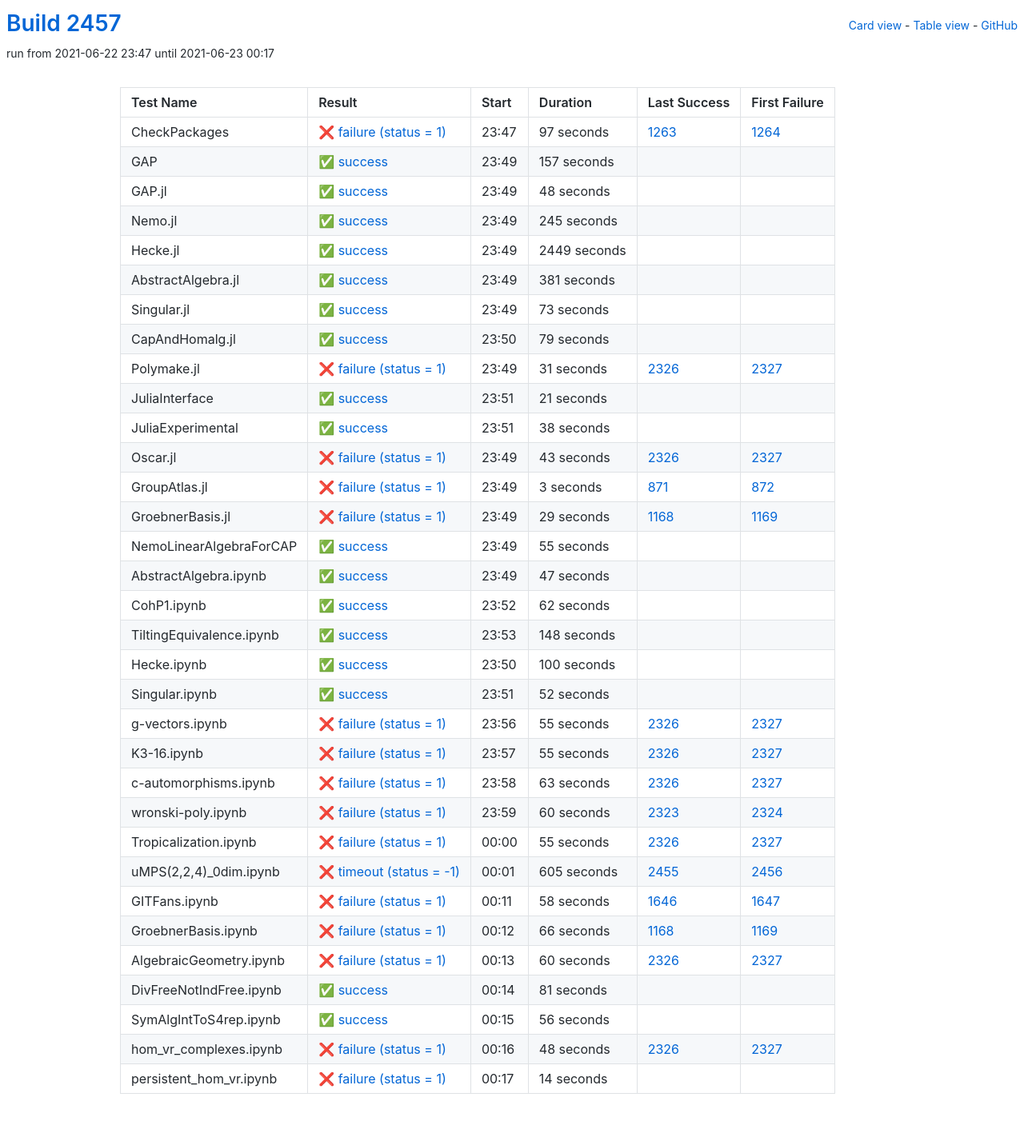
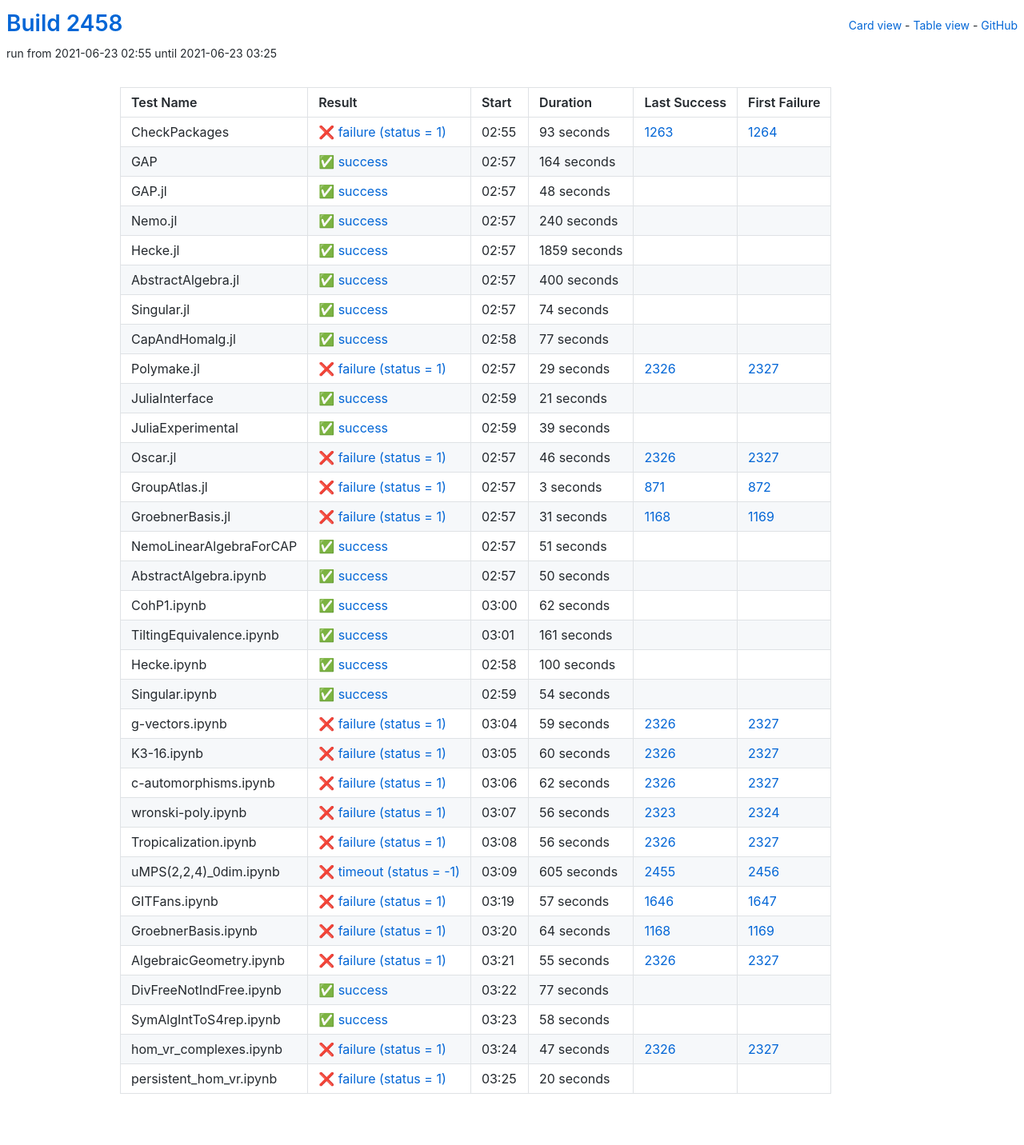
Before and after one commit to oscar-system/oscar-ci-status-stable, a Jekyll site: the page built from table.html, in a window 1280 px wide. Shown: the whole page at 80% size. Built offline with Jekyll 4.4.1, drawn with Linux system fonts in a browser that asks for light colours.

Commit message:
Build #2458

```diff
--- a/_data/ci.yml
+++ b/_data/ci.yml
@@ -1,6 +1,6 @@
 ---
-build: 2457
-build_url: https://oscarci.mathematik.uni-kl.de/job/oscar-stable/2457/
+build: 2458
+build_url: https://oscarci.mathematik.uni-kl.de/job/oscar-stable/2458/
 job: oscar-stable
 organization: oscar-system
 repo: oscar-ci-status-stable
@@ -8,32 +8,32 @@ repourl: https://github.com/oscar-system/oscar-ci-status-stable
 tests:
 - name: CheckPackages
   id: checkpackages
-  log: https://oscarci.mathematik.uni-kl.de/job/oscar-stable/2457/artifact/logs/build-2457/CheckPackages.log
-  start: 2021-06-22 23:47
+  log: https://oscarci.mathematik.uni-kl.de/job/oscar-stable/2458/artifact/logs/build-2458/CheckPackages.log
+  start: 2021-06-23 02:55
   success: false
   exitcode: 1
   status: failure
-  duration: 97
+  duration: 93
   last_success: 1263
   last_success_url: https://oscarci.mathematik.uni-kl.de/job/oscar-stable/1263/
   first_failure: 1264
   first_failure_url: https://oscarci.mathematik.uni-kl.de/job/oscar-stable/1264/
 - name: GAP
   id: gap
-  log: https://oscarci.mathematik.uni-kl.de/job/oscar-stable/2457/artifact/logs/build-2457/GAP.log
-  start: 2021-06-22 23:49
+  log: https://oscarci.mathematik.uni-kl.de/job/oscar-stable/2458/artifact/logs/build-2458/GAP.log
+  start: 2021-06-23 02:57
   success: true
   exitcode: 0
   status: success
-  duration: 157
+  duration: 164
   last_success: false
   last_success_url:
   first_failure: false
   first_failure_url:
 - name: GAP.jl
   id: gap-jl
-  log: https://oscarci.mathematik.uni-kl.de/job/oscar-stable/2457/artifact/logs/build-2457/GAP.jl.log
-  start: 2021-06-22 23:49
+  log: https://oscarci.mathematik.uni-kl.de/job/oscar-stable/2458/artifact/logs/build-2458/GAP.jl.log
+  start: 2021-06-23 02:57
   success: true
   exitcode: 0
   status: success
@@ -44,80 +44,80 @@ tests:
   first_failure_url:
 - name: Nemo.jl
   id: nemo-jl
-  log: https://oscarci.mathematik.uni-kl.de/job/oscar-stable/2457/artifact/logs/build-2457/Nemo.jl.log
-  start: 2021-06-22 23:49
+  log: https://oscarci.mathematik.uni-kl.de/job/oscar-stable/2458/artifact/logs/build-2458/Nemo.jl.log
+  start: 2021-06-23 02:57
   success: true
   exitcode: 0
   status: success
-  duration: 245
+  duration: 240
   last_success: false
   last_success_url:
   first_failure: false
   first_failure_url:
 - name: Hecke.jl
   id: hecke-jl
-  log: https://oscarci.mathematik.uni-kl.de/job/oscar-stable/2457/artifact/logs/build-2457/Hecke.jl.log
-  start: 2021-06-22 23:49
+  log: https://oscarci.mathematik.uni-kl.de/job/oscar-stable/2458/artifact/logs/build-2458/Hecke.jl.log
+  start: 2021-06-23 02:57
   success: true
   exitcode: 0
   status: success
-  duration: 2449
+  duration: 1859
   last_success: false
   last_success_url:
   first_failure: false
   first_failure_url:
 - name: AbstractAlgebra.jl
   id: abstractalgebra-jl
-  log: https://oscarci.mathematik.uni-kl.de/job/oscar-stable/2457/artifact/logs/build-2457/AbstractAlgebra.jl.log
-  start: 2021-06-22 23:49
+  log: https://oscarci.mathematik.uni-kl.de/job/oscar-stable/2458/artifact/logs/build-2458/AbstractAlgebra.jl.log
+  start: 2021-06-23 02:57
   success: true
   exitcode: 0
   status: success
-  duration: 381
+  duration: 400
   last_success: false
   last_success_url:
   first_failure: false
   first_failure_url:
 - name: Singular.jl
   id: singular-jl
-  log: https://oscarci.mathematik.uni-kl.de/job/oscar-stable/2457/artifact/logs/build-2457/Singular.jl.log
-  start: 2021-06-22 23:49
+  log: https://oscarci.mathematik.uni-kl.de/job/oscar-stable/2458/artifact/logs/build-2458/Singular.jl.log
+  start: 2021-06-23 02:57
   success: true
   exitcode: 0
   status: success
-  duration: 73
+  duration: 74
   last_success: false
   last_success_url:
   first_failure: false
   first_failure_url:
 - name: CapAndHomalg.jl
   id: capandhomalg-jl
-  log: https://oscarci.mathematik.uni-kl.de/job/oscar-stable/2457/artifact/logs/build-2457/CapAndHomalg.jl.log
-  start: 2021-06-22 23:50
+  log: https://oscarci.mathematik.uni-kl.de/job/oscar-stable/2458/artifact/logs/build-2458/CapAndHomalg.jl.log
+  start: 2021-06-23 02:58
   success: true
   exitcode: 0
   status: success
-  duration: 79
+  duration: 77
   last_success: false
   last_success_url:
   first_failure: false
   first_failure_url:
 - name: Polymake.jl
   id: polymake-jl
-  log: https://oscarci.mathematik.uni-kl.de/job/oscar-stable/2457/artifact/logs/build-2457/Polymake.jl.log
-  start: 2021-06-22 23:49
+  log: https://oscarci.mathematik.uni-kl.de/job/oscar-stable/2458/artifact/logs/build-2458/Polymake.jl.log
+  start: 2021-06-23 02:57
   success: false
   exitcode: 1
   status: failure
-  duration: 31
+  duration: 29
   last_success: 2326
   last_success_url: https://oscarci.mathematik.uni-kl.de/job/oscar-stable/2326/
   first_failure: 2327
   first_failure_url: https://oscarci.mathematik.uni-kl.de/job/oscar-stable/2327/
 - name: JuliaInterface
   id: juliainterface
-  log: https://oscarci.mathematik.uni-kl.de/job/oscar-stable/2457/artifact/logs/build-2457/JuliaInterface.log
-  start: 2021-06-22 23:51
+  log: https://oscarci.mathematik.uni-kl.de/job/oscar-stable/2458/artifact/logs/build-2458/JuliaInterface.log
+  start: 2021-06-23 02:59
   success: true
   exitcode: 0
   status: success
@@ -128,32 +128,32 @@ tests:
   first_failure_url:
 - name: JuliaExperimental
   id: juliaexperimental
-  log: https://oscarci.mathematik.uni-kl.de/job/oscar-stable/2457/artifact/logs/build-2457/JuliaExperimental.log
-  start: 2021-06-22 23:51
+  log: https://oscarci.mathematik.uni-kl.de/job/oscar-stable/2458/artifact/logs/build-2458/JuliaExperimental.log
+  start: 2021-06-23 02:59
   success: true
   exitcode: 0
   status: success
-  duration: 38
+  duration: 39
   last_success: false
   last_success_url:
   first_failure: false
   first_failure_url:
 - name: Oscar.jl
   id: oscar-jl
-  log: https://oscarci.mathematik.uni-kl.de/job/oscar-stable/2457/artifact/logs/build-2457/Oscar.jl.log
-  start: 2021-06-22 23:49
+  log: https://oscarci.mathematik.uni-kl.de/job/oscar-stable/2458/artifact/logs/build-2458/Oscar.jl.log
+  start: 2021-06-23 02:57
   success: false
   exitcode: 1
   status: failure
-  duration: 43
+  duration: 46
   last_success: 2326
   last_success_url: https://oscarci.mathematik.uni-kl.de/job/oscar-stable/2326/
   first_failure: 2327
   first_failure_url: https://oscarci.mathematik.uni-kl.de/job/oscar-stable/2327/
 - name: GroupAtlas.jl
   id: groupatlas-jl
-  log: https://oscarci.mathematik.uni-kl.de/job/oscar-stable/2457/artifact/logs/build-2457/GroupAtlas.jl.log
-  start: 2021-06-22 23:49
+  log: https://oscarci.mathematik.uni-kl.de/job/oscar-stable/2458/artifact/logs/build-2458/GroupAtlas.jl.log
+  start: 2021-06-23 02:57
   success: false
   exitcode: 1
   status: failure
@@ -164,44 +164,44 @@ tests:
   first_failure_url: https://oscarci.mathematik.uni-kl.de/job/oscar-stable/872/
 - name: GroebnerBasis.jl
   id: groebnerbasis-jl
-  log: https://oscarci.mathematik.uni-kl.de/job/oscar-stable/2457/artifact/logs/build-2457/GroebnerBasis.jl.log
-  start: 2021-06-22 23:49
+  log: https://oscarci.mathematik.uni-kl.de/job/oscar-stable/2458/artifact/logs/build-2458/GroebnerBasis.jl.log
+  start: 2021-06-23 02:57
   success: false
   exitcode: 1
   status: failure
-  duration: 29
+  duration: 31
   last_success: 1168
   last_success_url: https://oscarci.mathematik.uni-kl.de/job/oscar-stable/1168/
   first_failure: 1169
   first_failure_url: https://oscarci.mathematik.uni-kl.de/job/oscar-stable/1169/
 - name: NemoLinearAlgebraForCAP
   id: nemolinearalgebraforcap
-  log: https://oscarci.mathematik.uni-kl.de/job/oscar-stable/2457/artifact/logs/build-2457/NemoLinearAlgebraForCAP.log
-  start: 2021-06-22 23:49
+  log: https://oscarci.mathematik.uni-kl.de/job/oscar-stable/2458/artifact/logs/build-2458/NemoLinearAlgebraForCAP.log
+  start: 2021-06-23 02:57
   success: true
   exitcode: 0
   status: success
-  duration: 55
+  duration: 51
   last_success: false
   last_success_url:
   first_failure: false
   first_failure_url:
 - name: AbstractAlgebra.ipynb
   id: abstractalgebra-ipynb
-  log: https://oscarci.mathematik.uni-kl.de/job/oscar-stable/2457/artifact/logs/build-2457/AbstractAlgebra.ipynb.log
-  start: 2021-06-22 23:49
+  log: https://oscarci.mathematik.uni-kl.de/job/oscar-stable/2458/artifact/logs/build-2458/AbstractAlgebra.ipynb.log
+  start: 2021-06-23 02:57
   success: true
   exitcode: 0
   status: success
-  duration: 47
+  duration: 50
   last_success: false
   last_success_url:
   first_failure: false
   first_failure_url:
 - name: CohP1.ipynb
   id: cohp1-ipynb
-  log: https://oscarci.mathematik.uni-kl.de/job/oscar-stable/2457/artifact/logs/build-2457/CohP1.ipynb.log
-  start: 2021-06-22 23:52
+  log: https://oscarci.mathematik.uni-kl.de/job/oscar-stable/2458/artifact/logs/build-2458/CohP1.ipynb.log
+  start: 2021-06-23 03:00
   success: true
   exitcode: 0
   status: success
@@ -212,20 +212,20 @@ tests:
   first_failure_url:
 - name: TiltingEquivalence.ipynb
   id: tiltingequivalence-ipynb
-  log: https://oscarci.mathematik.uni-kl.de/job/oscar-stable/2457/artifact/logs/build-2457/TiltingEquivalence.ipynb.log
-  start: 2021-06-22 23:53
+  log: https://oscarci.mathematik.uni-kl.de/job/oscar-stable/2458/artifact/logs/build-2458/TiltingEquivalence.ipynb.log
+  start: 2021-06-23 03:01
   success: true
   exitcode: 0
   status: success
-  duration: 148
+  duration: 161
   last_success: false
   last_success_url:
   first_failure: false
   first_failure_url:
 - name: Hecke.ipynb
   id: hecke-ipynb
-  log: https://oscarci.mathematik.uni-kl.de/job/oscar-stable/2457/artifact/logs/build-2457/Hecke.ipynb.log
-  start: 2021-06-22 23:50
+  log: https://oscarci.mathematik.uni-kl.de/job/oscar-stable/2458/artifact/logs/build-2458/Hecke.ipynb.log
+  start: 2021-06-23 02:58
   success: true
   exitcode: 0
   status: success
@@ -236,80 +236,80 @@ tests:
   first_failure_url:
 - name: Singular.ipynb
   id: singular-ipynb
-  log: https://oscarci.mathematik.uni-kl.de/job/oscar-stable/2457/artifact/logs/build-2457/Singular.ipynb.log
-  start: 2021-06-22 23:51
+  log: https://oscarci.mathematik.uni-kl.de/job/oscar-stable/2458/artifact/logs/build-2458/Singular.ipynb.log
+  start: 2021-06-23 02:59
   success: true
   exitcode: 0
   status: success
-  duration: 52
+  duration: 54
   last_success: false
   last_success_url:
   first_failure: false
   first_failure_url:
 - name: g-vectors.ipynb
   id: g-vectors-ipynb
-  log: https://oscarci.mathematik.uni-kl.de/job/oscar-stable/2457/artifact/logs/build-2457/g-vectors.ipynb.log
-  start: 2021-06-22 23:56
+  log: https://oscarci.mathematik.uni-kl.de/job/oscar-stable/2458/artifact/logs/build-2458/g-vectors.ipynb.log
+  start: 2021-06-23 03:04
   success: false
   exitcode: 1
   status: failure
-  duration: 55
+  duration: 59
   last_success: 2326
   last_success_url: https://oscarci.mathematik.uni-kl.de/job/oscar-stable/2326/
   first_failure: 2327
   first_failure_url: https://oscarci.mathematik.uni-kl.de/job/oscar-stable/2327/
 - name: K3-16.ipynb
   id: k3-16-ipynb
-  log: https://oscarci.mathematik.uni-kl.de/job/oscar-stable/2457/artifact/logs/build-2457/K3-16.ipynb.log
-  start: 2021-06-22 23:57
+  log: https://oscarci.mathematik.uni-kl.de/job/oscar-stable/2458/artifact/logs/build-2458/K3-16.ipynb.log
+  start: 2021-06-23 03:05
   success: false
   exitcode: 1
   status: failure
-  duration: 55
+  duration: 60
   last_success: 2326
   last_success_url: https://oscarci.mathematik.uni-kl.de/job/oscar-stable/2326/
   first_failure: 2327
   first_failure_url: https://oscarci.mathematik.uni-kl.de/job/oscar-stable/2327/
 - name: c-automorphisms.ipynb
   id: c-automorphisms-ipynb
-  log: https://oscarci.mathematik.uni-kl.de/job/oscar-stable/2457/artifact/logs/build-2457/c-automorphisms.ipynb.log
-  start: 2021-06-22 23:58
+  log: https://oscarci.mathematik.uni-kl.de/job/oscar-stable/2458/artifact/logs/build-2458/c-automorphisms.ipynb.log
+  start: 2021-06-23 03:06
   success: false
   exitcode: 1
   status: failure
-  duration: 63
+  duration: 62
   last_success: 2326
   last_success_url: https://oscarci.mathematik.uni-kl.de/job/oscar-stable/2326/
   first_failure: 2327
   first_failure_url: https://oscarci.mathematik.uni-kl.de/job/oscar-stable/2327/
 - name: wronski-poly.ipynb
   id: wronski-poly-ipynb
-  log: https://oscarci.mathematik.uni-kl.de/job/oscar-stable/2457/artifact/logs/build-2457/wronski-poly.ipynb.log
-  start: 2021-06-22 23:59
+  log: https://oscarci.mathematik.uni-kl.de/job/oscar-stable/2458/artifact/logs/build-2458/wronski-poly.ipynb.log
+  start: 2021-06-23 03:07
   success: false
   exitcode: 1
   status: failure
-  duration: 60
+  duration: 56
   last_success: 2323
   last_success_url: https://oscarci.mathematik.uni-kl.de/job/oscar-stable/2323/
   first_failure: 2324
   first_failure_url: https://oscarci.mathematik.uni-kl.de/job/oscar-stable/2324/
 - name: Tropicalization.ipynb
   id: tropicalization-ipynb
-  log: https://oscarci.mathematik.uni-kl.de/job/oscar-stable/2457/artifact/logs/build-2457/Tropicalization.ipynb.log
-  start: 2021-06-23 00:00
+  log: https://oscarci.mathematik.uni-kl.de/job/oscar-stable/2458/artifact/logs/build-2458/Tropicalization.ipynb.log
+  start: 2021-06-23 03:08
   success: false
   exitcode: 1
   status: failure
-  duration: 55
+  duration: 56
   last_success: 2326
   last_success_url: https://oscarci.mathematik.uni-kl.de/job/oscar-stable/2326/
   first_failure: 2327
   first_failure_url: https://oscarci.mathematik.uni-kl.de/job/oscar-stable/2327/
 - name: uMPS(2,2,4)_0dim.ipynb
   id: umps-2-2-4-0dim-ipynb
-  log: https://oscarci.mathematik.uni-kl.de/job/oscar-stable/2457/artifact/logs/build-2457/uMPS-2-2-4-_0dim.ipynb.log
-  start: 2021-06-23 00:01
+  log: https://oscarci.mathematik.uni-kl.de/job/oscar-stable/2458/artifact/logs/build-2458/uMPS-2-2-4-_0dim.ipynb.log
+  start: 2021-06-23 03:09
   success: false
   exitcode: -1
   status: timeout
@@ -320,84 +320,84 @@ tests:
   first_failure_url: https://oscarci.mathematik.uni-kl.de/job/oscar-stable/2456/
 - name: GITFans.ipynb
   id: gitfans-ipynb
-  log: https://oscarci.mathematik.uni-kl.de/job/oscar-stable/2457/artifact/logs/build-2457/GITFans.ipynb.log
-  start: 2021-06-23 00:11
+  log: https://oscarci.mathematik.uni-kl.de/job/oscar-stable/2458/artifact/logs/build-2458/GITFans.ipynb.log
+  start: 2021-06-23 03:19
   success: false
   exitcode: 1
   status: failure
-  duration: 58
+  duration: 57
   last_success: 1646
   last_success_url: https://oscarci.mathematik.uni-kl.de/job/oscar-stable/1646/
   first_failure: 1647
   first_failure_url: https://oscarci.mathematik.uni-kl.de/job/oscar-stable/1647/
 - name: GroebnerBasis.ipynb
   id: groebnerbasis-ipynb
-  log: https://oscarci.mathematik.uni-kl.de/job/oscar-stable/2457/artifact/logs/build-2457/GroebnerBasis.ipynb.log
-  start: 2021-06-23 00:12
+  log: https://oscarci.mathematik.uni-kl.de/job/oscar-stable/2458/artifact/logs/build-2458/GroebnerBasis.ipynb.log
+  start: 2021-06-23 03:20
   success: false
   exitcode: 1
   status: failure
-  duration: 66
+  duration: 64
   last_success: 1168
   last_success_url: https://oscarci.mathematik.uni-kl.de/job/oscar-stable/1168/
   first_failure: 1169
   first_failure_url: https://oscarci.mathematik.uni-kl.de/job/oscar-stable/1169/
 - name: AlgebraicGeometry.ipynb
   id: algebraicgeometry-ipynb
-  log: https://oscarci.mathematik.uni-kl.de/job/oscar-stable/2457/artifact/logs/build-2457/AlgebraicGeometry.ipynb.log
-  start: 2021-06-23 00:13
+  log: https://oscarci.mathematik.uni-kl.de/job/oscar-stable/2458/artifact/logs/build-2458/AlgebraicGeometry.ipynb.log
+  start: 2021-06-23 03:21
   success: false
   exitcode: 1
   status: failure
-  duration: 60
+  duration: 55
   last_success: 2326
   last_success_url: https://oscarci.mathematik.uni-kl.de/job/oscar-stable/2326/
   first_failure: 2327
   first_failure_url: https://oscarci.mathematik.uni-kl.de/job/oscar-stable/2327/
 - name: DivFreeNotIndFree.ipynb
   id: divfreenotindfree-ipynb
-  log: https://oscarci.mathematik.uni-kl.de/job/oscar-stable/2457/artifact/logs/build-2457/DivFreeNotIndFree.ipynb.log
-  start: 2021-06-23 00:14
+  log: https://oscarci.mathematik.uni-kl.de/job/oscar-stable/2458/artifact/logs/build-2458/DivFreeNotIndFree.ipynb.log
+  start: 2021-06-23 03:22
   success: true
   exitcode: 0
   status: success
-  duration: 81
+  duration: 77
   last_success: false
   last_success_url:
   first_failure: false
   first_failure_url:
 - name: SymAlgIntToS4rep.ipynb
   id: symalginttos4rep-ipynb
-  log: https://oscarci.mathematik.uni-kl.de/job/oscar-stable/2457/artifact/logs/build-2457/SymAlgIntToS4rep.ipynb.log
-  start: 2021-06-23 00:15
+  log: https://oscarci.mathematik.uni-kl.de/job/oscar-stable/2458/artifact/logs/build-2458/SymAlgIntToS4rep.ipynb.log
+  start: 2021-06-23 03:23
   success: true
   exitcode: 0
   status: success
-  duration: 56
+  duration: 58
   last_success: false
   last_success_url:
   first_failure: false
   first_failure_url:
 - name: hom_vr_complexes.ipynb
   id: hom-vr-complexes-ipynb
-  log: https://oscarci.mathematik.uni-kl.de/job/oscar-stable/2457/artifact/logs/build-2457/hom_vr_complexes.ipynb.log
-  start: 2021-06-23 00:16
+  log: https://oscarci.mathematik.uni-kl.de/job/oscar-stable/2458/artifact/logs/build-2458/hom_vr_complexes.ipynb.log
+  start: 2021-06-23 03:24
   success: false
   exitcode: 1
   status: failure
-  duration: 48
+  duration: 47
   last_success: 2326
   last_success_url: https://oscarci.mathematik.uni-kl.de/job/oscar-stable/2326/
   first_failure: 2327
   first_failure_url: https://oscarci.mathematik.uni-kl.de/job/oscar-stable/2327/
 - name: persistent_hom_vr.ipynb
   id: persistent-hom-vr-ipynb
-  log: https://oscarci.mathematik.uni-kl.de/job/oscar-stable/2457/artifact/logs/build-2457/persistent_hom_vr.ipynb.log
-  start: 2021-06-23 00:17
+  log: https://oscarci.mathematik.uni-kl.de/job/oscar-stable/2458/artifact/logs/build-2458/persistent_hom_vr.ipynb.log
+  start: 2021-06-23 03:25
   success: false
   exitcode: 1
   status: failure
-  duration: 14
+  duration: 20
   last_success: false
   last_success_url:
   first_failure: false
```
Also changed, not shown: README.md.
